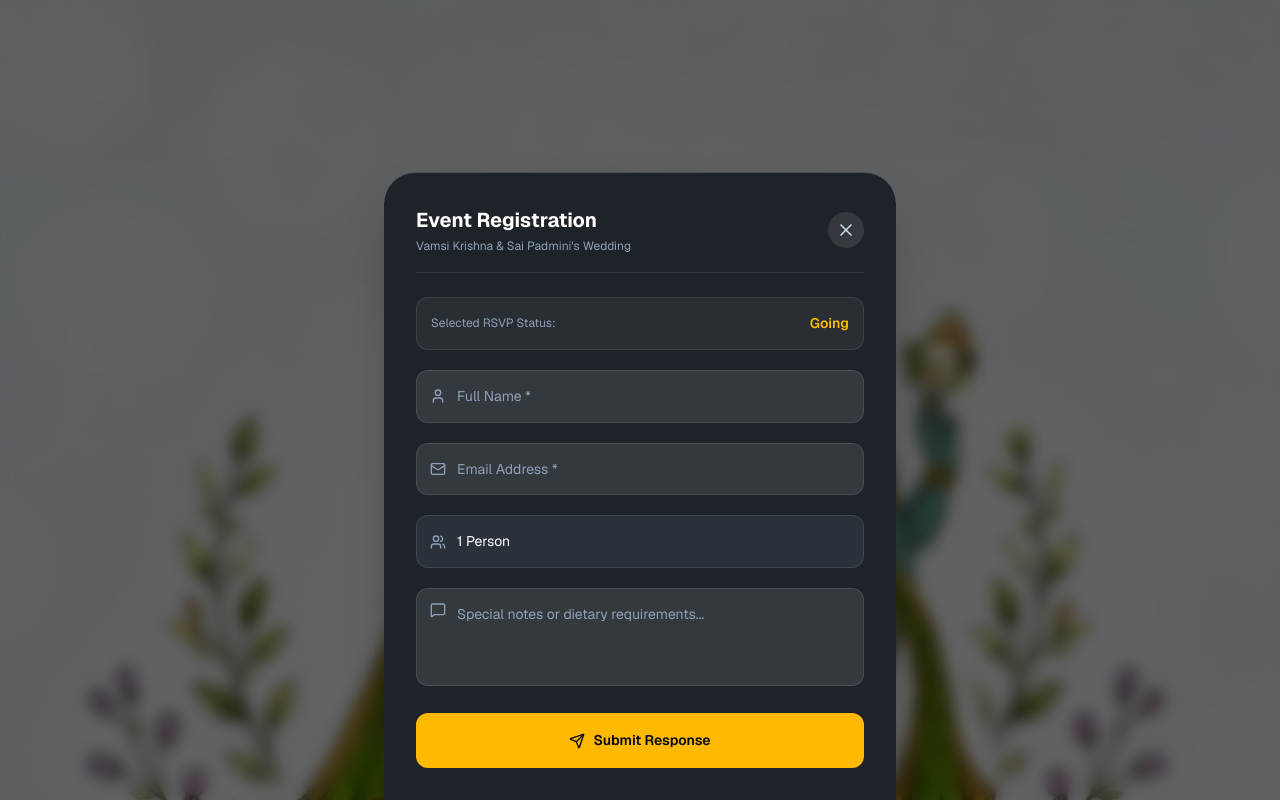
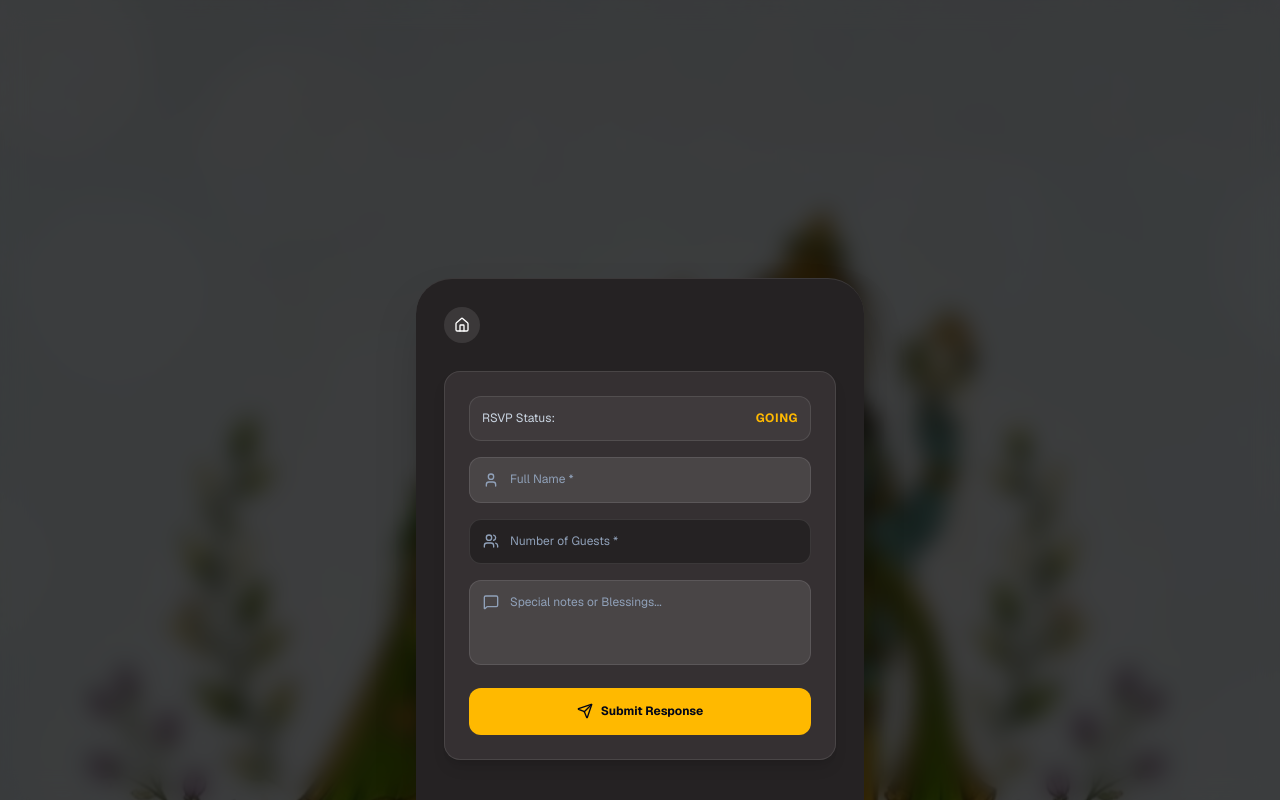
Before and after one commit to Deva2918/saipadmini-vamsi-wedding, a Next.js app: page / in a window 1280 px wide. Both pictures are taken after a click on the button "Going". Built offline with nearby package versions, Linux system fonts and the light colour scheme.

Commit message:
Update page.js

```diff
--- a/app/page.js
+++ b/app/page.js
@@ -7,26 +7,62 @@ import {
   XCircle,
   HelpCircle,
   User,
-  Mail,
   Users,
   MessageSquare,
   Send,
   Loader2,
-  X
+  Home,
+  CalendarPlus
 } from 'lucide-react';
 import confetti from 'canvas-confetti';
 
-const FORM_ENDPOINT = 'https://docs.google.com/forms/u/0/d/e/YOUR_FORM_ID/formResponse';
+// Connected Google Form Action URL
+const FORM_ENDPOINT = 'https://docs.google.com/forms/u/0/d/e/1FAIpQLSd0xUk_QkWIsXeWfZ2L0PuFc57OSQBGp6fQLjUOcFCnQTpClQ/formResponse';
 
 export default function WeddingInvite() {
   const [status, setStatus] = useState('Going');
-  const [isDrawerOpen, setIsDrawerOpen] = useState(false);
+  const [activeModal, setActiveModal] = useState(null); // 'details' | 'rsvp' | null
   const [isSubmitting, setIsSubmitting] = useState(false);
   const [submitted, setSubmitted] = useState(false);
 
   const handleStatusSelect = (selectedStatus) => {
     setStatus(selectedStatus);
-    setIsDrawerOpen(true);
+    setActiveModal('rsvp');
+  };
+
+  // Helper to add event directly to iPhone (iOS) or Android Calendar
+  const handleAddToCalendar = () => {
+    const event = {
+      title: "Vamsi Krishna & Sai Padmini's Wedding",
+      description: "We warmly invite you to celebrate the Wedding Ceremony of Vamsi Krishna Chinthala & Sai Padmini Papineni.",
+      location: "1212 Arrowwood Dr, Aubrey, TX",
+      startTime: "20260829T214500", // Aug 29, 2026, 9:45 PM
+      endTime: "20260830T010000"     // Aug 30, 2026, 1:00 AM
+    };
+
+    const icsData = [
+      "BEGIN:VCALENDAR",
+      "VERSION:2.0",
+      "PRODID:-//Wedding Invitation//EN",
+      "CALSCALE:GREGORIAN",
+      "BEGIN:VEVENT",
+      `SUMMARY:${event.title}`,
+      `DESCRIPTION:${event.description}`,
+      `LOCATION:${event.location}`,
+      `DTSTART:${event.startTime}`,
+      `DTEND:${event.endTime}`,
+      "STATUS:CONFIRMED",
+      "END:VEVENT",
+      "END:VCALENDAR"
+    ].join("\n");
+
+    const blob = new Blob([icsData], { type: "text/calendar;charset=utf-8" });
+    const link = document.createElement("a");
+    link.href = window.URL.createObjectURL(blob);
+    link.setAttribute("download", "wedding-event.ics");
+    document.body.appendChild(link);
+    link.click();
+    document.body.removeChild(link);
   };
 
   const handleSubmit = async (e) => {
@@ -80,7 +116,8 @@ export default function WeddingInvite() {
             You&apos;re Invited
           </p>
           <h1 className="text-2xl sm:text-3xl font-extrabold tracking-wide text-slate-900 leading-normal">
-            Vamsi Krishna &amp; Sai Padmini&apos;s Wedding
+            Vamsi Krishna &amp; Sai Padmini&apos;s
+            <span className="block">Wedding</span>
           </h1>
           <p className="text-xs font-semibold text-slate-700 leading-relaxed pt-1">
             Sat, August 29 at 9:45 PM
@@ -95,7 +132,7 @@ export default function WeddingInvite() {
           <button
             onClick={() => handleStatusSelect('Going')}
             className={`flex-1 py-3 rounded-full text-xs sm:text-sm font-semibold flex items-center justify-center gap-2 transition-all leading-relaxed ${
-              status === 'Going' && isDrawerOpen
+              status === 'Going' && activeModal === 'rsvp'
                 ? 'bg-white text-slate-900 shadow-md font-bold'
                 : 'text-slate-100 hover:text-white'
             }`}
@@ -109,7 +146,7 @@ export default function WeddingInvite() {
           <button
             onClick={() => handleStatusSelect('Not Going')}
             className={`flex-1 py-3 rounded-full text-xs sm:text-sm font-semibold flex items-center justify-center gap-2 transition-all leading-relaxed ${
-              status === 'Not Going' && isDrawerOpen
+              status === 'Not Going' && activeModal === 'rsvp'
                 ? 'bg-white text-slate-900 shadow-md font-bold'
                 : 'text-slate-100 hover:text-white'
             }`}
@@ -123,7 +160,7 @@ export default function WeddingInvite() {
           <button
             onClick={() => handleStatusSelect('Maybe')}
             className={`flex-1 py-3 rounded-full text-xs sm:text-sm font-semibold flex items-center justify-center gap-2 transition-all leading-relaxed ${
-              status === 'Maybe' && isDrawerOpen
+              status === 'Maybe' && activeModal === 'rsvp'
                 ? 'bg-white text-slate-900 shadow-md font-bold'
                 : 'text-slate-100 hover:text-white'
             }`}
@@ -133,47 +170,125 @@ export default function WeddingInvite() {
           </button>
         </div>
 
-        {/* Action Button */}
+        {/* View Event Details Button */}
         <button
-          onClick={() => setIsDrawerOpen(true)}
+          onClick={() => setActiveModal('details')}
           className="w-full py-3.5 bg-[#4c545e] hover:bg-[#5b646d] text-white font-medium text-xs sm:text-sm rounded-2xl transition-all shadow-md leading-relaxed"
         >
-          View Event Details &amp; RSVP
+          View Event Details
         </button>
 
       </div>
 
-      {/* 3. Slide-Up Registration Drawer */}
+      {/* 3. Modals Container */}
       <AnimatePresence>
-        {isDrawerOpen && (
+        {activeModal && (
           <>
+            {/* Dark Backdrop */}
             <motion.div
               initial={{ opacity: 0 }}
               animate={{ opacity: 1 }}
               exit={{ opacity: 0 }}
-              onClick={() => setIsDrawerOpen(false)}
-              className="fixed inset-0 bg-black/60 backdrop-blur-sm z-30"
+              onClick={() => setActiveModal(null)}
+              className="fixed inset-0 bg-black/75 backdrop-blur-md z-30"
             />
 
+            {/* MODAL 1: EVENT DETAILS */}
+            {activeModal === 'details' && (
               <motion.div
+                key="modal-details"
                 initial={{ y: '100%' }}
                 animate={{ y: 0 }}
                 exit={{ y: '100%' }}
-              transition={{ type: 'spring', damping: 25, stiffness: 200 }}
-              className="fixed bottom-0 inset-x-0 bg-[#1e2329] text-white rounded-t-[32px] p-6 sm:p-8 max-w-lg mx-auto z-40 border-t border-white/20 shadow-2xl max-h-[85vh] overflow-y-auto"
+                transition={{ type: 'spring', damping: 26, stiffness: 220 }}
+                className="fixed bottom-0 inset-x-0 bg-[#252223] text-white rounded-t-[36px] p-5 sm:p-7 max-w-md mx-auto z-40 border-t border-white/10 shadow-2xl max-h-[90vh] overflow-y-auto"
               >
-              <div className="flex items-center justify-between pb-4 border-b border-white/10">
+                {/* Top Actions Bar (Home + Calendar) */}
+                <div className="flex items-center justify-between pb-4">
+                  <button
+                    onClick={() => setActiveModal(null)}
+                    className="p-2.5 bg-white/10 hover:bg-white/20 rounded-full text-white transition-colors"
+                  >
+                    <Home className="w-4 h-4" />
+                  </button>
+
+                  {/* Add to Calendar Button */}
+                  <button
+                    onClick={handleAddToCalendar}
+                    title="Add to Calendar"
+                    className="p-2.5 bg-white/10 hover:bg-white/20 rounded-full text-white transition-colors flex items-center gap-1.5 text-xs font-medium px-3.5"
+                  >
+                    <CalendarPlus className="w-4 h-4 text-amber-400" />
+                    <span>Add to Calendar</span>
+                  </button>
+                </div>
+
+                {/* Guest List Summary Card */}
+                <div className="bg-[#481c1d]/90 border border-white/10 rounded-2xl p-4 flex items-center gap-3.5 mb-6 shadow-inner">
+                  <div className="w-10 h-10 rounded-full bg-white/20 flex items-center justify-center shrink-0">
+                    <Users className="w-5 h-5 text-white" />
+                  </div>
                   <div>
-                  <h2 className="text-xl font-bold leading-normal">Event Registration</h2>
-                  <p className="text-xs text-slate-400 leading-relaxed mt-0.5">
-                    Vamsi Krishna &amp; Sai Padmini&apos;s Wedding
+                    <h3 className="text-base font-bold text-white tracking-wide">Guest List</h3>
+                    <p className="text-xs text-rose-100/80 font-medium pt-0.5">
+                      102 Going &bull; 1 Not Going &bull; 4 Maybe
                     </p>
                   </div>
+                </div>
+
+                {/* Event Invitation Card */}
+                <div className="bg-[#353032] border border-white/10 rounded-2xl p-6 text-center space-y-3 shadow-lg my-3">
+                  <p className="text-xs text-slate-300 font-medium">
+                    Together with our families,
+                  </p>
+                  <p className="text-xs text-slate-300 leading-relaxed">
+                    We warmly invite you to celebrate the Wedding Ceremony of
+                  </p>
+                  <div className="py-2">
+                    <h4 className="text-base font-bold text-white tracking-wide">
+                      Vamsi Krishna Chinthala
+                    </h4>
+                    <p className="text-xs text-amber-300 font-serif my-0.5">&amp;</p>
+                    <h4 className="text-base font-bold text-white tracking-wide">
+                      Sai Padmini Papineni
+                    </h4>
+                  </div>
+                  <p className="text-xs font-semibold text-slate-200">
+                    On Saturday, August 29, 2026 9:45 PM
+                  </p>
+                  <div className="pt-2 text-xs text-slate-300 space-y-0.5">
+                    <p className="font-semibold text-white">Venue:</p>
+                    <p>1212 Arrowwood Dr</p>
+                    <p>Aubrey, TX</p>
+                  </div>
+                </div>
+
                 <button
-                  onClick={() => setIsDrawerOpen(false)}
-                  className="p-2 bg-white/10 hover:bg-white/20 rounded-full text-slate-300 transition-colors"
+                  onClick={() => setActiveModal('rsvp')}
+                  className="w-full py-3.5 bg-amber-400 hover:bg-amber-500 text-slate-950 font-bold text-xs rounded-xl transition-all shadow-md mt-4"
                 >
-                  <X className="w-5 h-5" />
+                  Respond to RSVP
+                </button>
+              </motion.div>
+            )}
+
+            {/* MODAL 2: RSVP SUBMISSION FORM */}
+            {activeModal === 'rsvp' && (
+              <motion.div
+                key="modal-rsvp"
+                initial={{ y: '100%' }}
+                animate={{ y: 0 }}
+                exit={{ y: '100%' }}
+                transition={{ type: 'spring', damping: 26, stiffness: 220 }}
+                className="fixed bottom-0 inset-x-0 bg-[#252223] text-white rounded-t-[36px] p-5 sm:p-7 max-w-md mx-auto z-40 border-t border-white/10 shadow-2xl max-h-[90vh] overflow-y-auto"
+              >
+                {/* Top Actions Bar (Home Only) */}
+                <div className="flex items-center justify-between pb-4">
+                  <button
+                    onClick={() => setActiveModal(null)}
+                    className="p-2.5 bg-white/10 hover:bg-white/20 rounded-full text-white transition-colors"
+                  >
+                    <Home className="w-4 h-4" />
                   </button>
                 </div>
 
@@ -194,70 +309,67 @@ export default function WeddingInvite() {
                     </button>
                   </div>
                 ) : (
-                <form onSubmit={handleSubmit} className="mt-6 space-y-5">
-                  <div className="p-3.5 bg-white/5 rounded-xl border border-white/10 flex items-center justify-between">
-                    <span className="text-xs text-slate-400 leading-relaxed">Selected RSVP Status:</span>
-                    <span className="text-sm font-semibold text-amber-400 leading-relaxed">{status}</span>
+                  /* Form Wrapped in Dark Styling Card */
+                  <div className="bg-[#353032] border border-white/10 rounded-2xl p-6 shadow-lg my-3">
+                    <form onSubmit={handleSubmit} className="space-y-4">
+
+                      {/* Selected Status Bar */}
+                      <div className="p-3 bg-white/5 rounded-xl border border-white/10 flex items-center justify-between">
+                        <span className="text-xs text-slate-300 leading-relaxed">RSVP Status:</span>
+                        <span className="text-xs font-bold text-amber-400 uppercase tracking-wider">{status}</span>
                       </div>
-                  <input type="hidden" name="entry.123456789_status" value={status} />
+                      <input type="hidden" name="entry.1146164887" value={status} />
 
+                      {/* Full Name Input */}
                       <div className="relative">
                         <User className="w-4 h-4 absolute left-3.5 top-1/2 -translate-y-1/2 text-slate-400" />
                         <input
                           type="text"
-                      name="entry.123456789_name"
+                          name="entry.1867410502"
                           required
                           placeholder="Full Name *"
-                      className="w-full pl-10 pr-4 py-3.5 bg-white/10 border border-white/10 rounded-xl text-sm focus:outline-none focus:border-amber-400 text-white placeholder:text-slate-400 leading-relaxed"
+                          className="w-full pl-10 pr-4 py-3 bg-white/10 border border-white/10 rounded-xl text-xs focus:outline-none focus:border-amber-400 text-white placeholder:text-slate-400 leading-relaxed"
                         />
                       </div>
 
-                  <div className="relative">
-                    <Mail className="w-4 h-4 absolute left-3.5 top-1/2 -translate-y-1/2 text-slate-400" />
-                    <input
-                      type="email"
-                      name="entry.123456789_email"
-                      required
-                      placeholder="Email Address *"
-                      className="w-full pl-10 pr-4 py-3.5 bg-white/10 border border-white/10 rounded-xl text-sm focus:outline-none focus:border-amber-400 text-white placeholder:text-slate-400 leading-relaxed"
-                    />
-                  </div>
-
-                  {status !== 'Not Going' && (
+                      {/* Number of Guests Input (Sends hidden "0" when "Not Going") */}
+                      {status !== 'Not Going' ? (
                         <div className="relative">
                           <Users className="w-4 h-4 absolute left-3.5 top-1/2 -translate-y-1/2 text-slate-400 pointer-events-none" />
                           <select
-                        name="entry.123456789_guests"
-                        className="w-full pl-10 pr-4 py-3.5 bg-[#2b3138] border border-white/10 rounded-xl text-sm focus:outline-none focus:border-amber-400 text-white appearance-none leading-relaxed"
+                            name="entry.220456160"
+                            required
+                            defaultValue=""
+                            className="w-full pl-10 pr-4 py-3 bg-[#252223] border border-white/10 rounded-xl text-xs focus:outline-none focus:border-amber-400 text-white appearance-none leading-relaxed invalid:text-slate-400"
                           >
+                            <option value="" disabled hidden>Number of Guests *</option>
                             <option value="1">1 Person</option>
                             <option value="2">2 People</option>
                             <option value="3">3 People</option>
                             <option value="4">4 People</option>
                             <option value="5">5 People</option>
-                        <option value="6">6 People</option>
-                        <option value="7">7 People</option>
-                        <option value="8">8 People</option>
-                        <option value="9">9 People</option>
-                        <option value="10+">10 or more People</option>
+                            <option value="10+">10+ People</option>
                           </select>
                         </div>
+                      ) : (
+                        <input type="hidden" name="entry.220456160" value="0" />
                       )}
 
+                      {/* Message Notes Input */}
                       <div className="relative">
                         <MessageSquare className="w-4 h-4 absolute left-3.5 top-3.5 text-slate-400" />
                         <textarea
-                      name="entry.123456789_notes"
+                          name="entry.657578493"
                           rows={3}
-                      placeholder="Special notes or dietary requirements..."
-                      className="w-full pl-10 pr-4 py-3.5 bg-white/10 border border-white/10 rounded-xl text-sm focus:outline-none focus:border-amber-400 text-white placeholder:text-slate-400 resize-none leading-relaxed"
+                          placeholder="Special notes or Blessings..."
+                          className="w-full pl-10 pr-4 py-3 bg-white/10 border border-white/10 rounded-xl text-xs focus:outline-none focus:border-amber-400 text-white placeholder:text-slate-400 resize-none leading-relaxed"
                         ></textarea>
                       </div>
 
                       <button
                         type="submit"
                         disabled={isSubmitting}
-                    className="w-full py-4 bg-amber-400 hover:bg-amber-500 text-slate-950 font-semibold text-sm rounded-xl transition-all flex items-center justify-center gap-2 disabled:opacity-70 mt-4 leading-relaxed"
+                        className="w-full py-3.5 bg-amber-400 hover:bg-amber-500 text-slate-950 font-bold text-xs rounded-xl transition-all flex items-center justify-center gap-2 disabled:opacity-70 mt-2 leading-relaxed"
                       >
                         {isSubmitting ? (
                           <>
@@ -270,8 +382,10 @@ export default function WeddingInvite() {
                         )}
                       </button>
                     </form>
+                  </div>
                 )}
               </motion.div>
+            )}
           </>
         )}
       </AnimatePresence>
```
Lines whose indentation alone changed are shown as unchanged.
